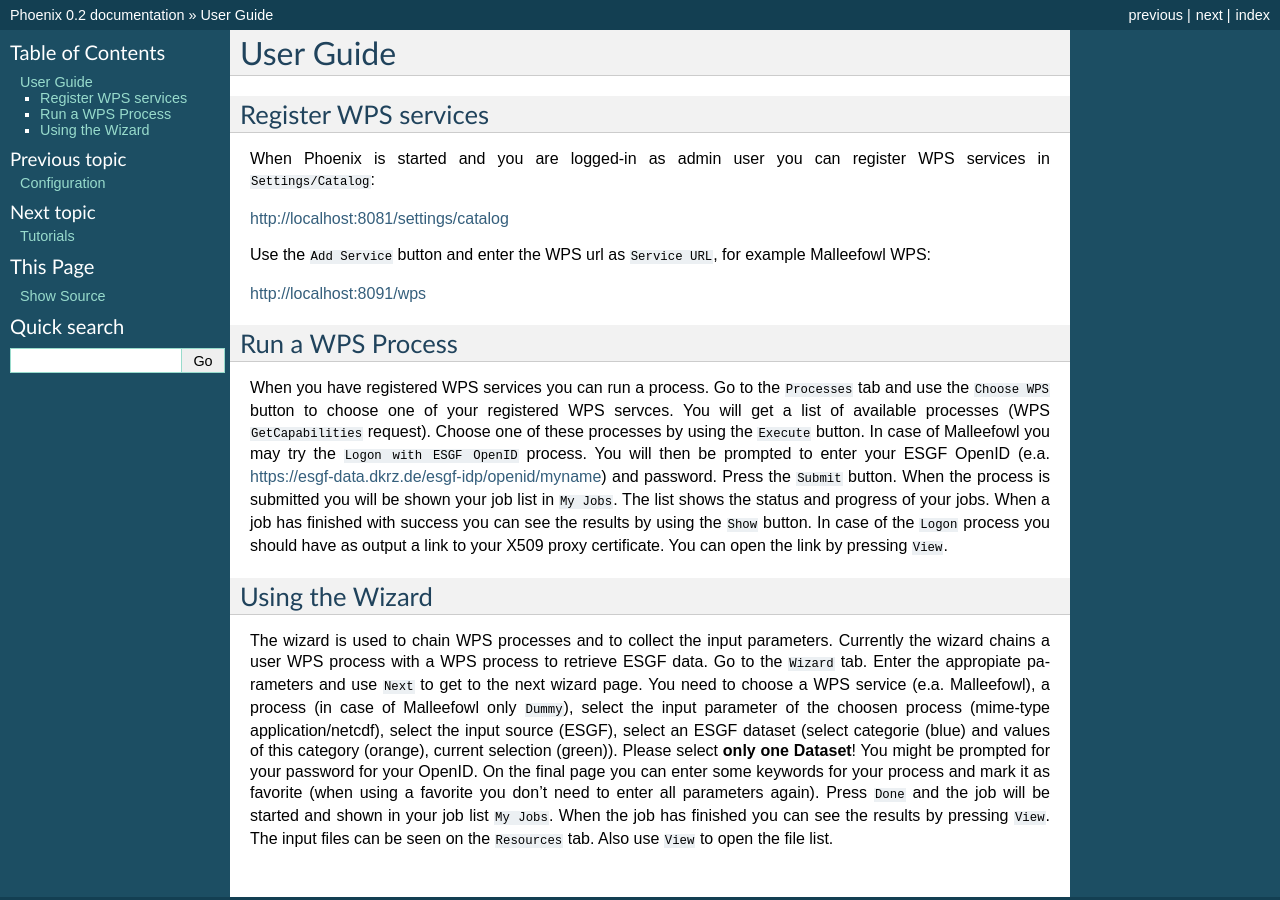
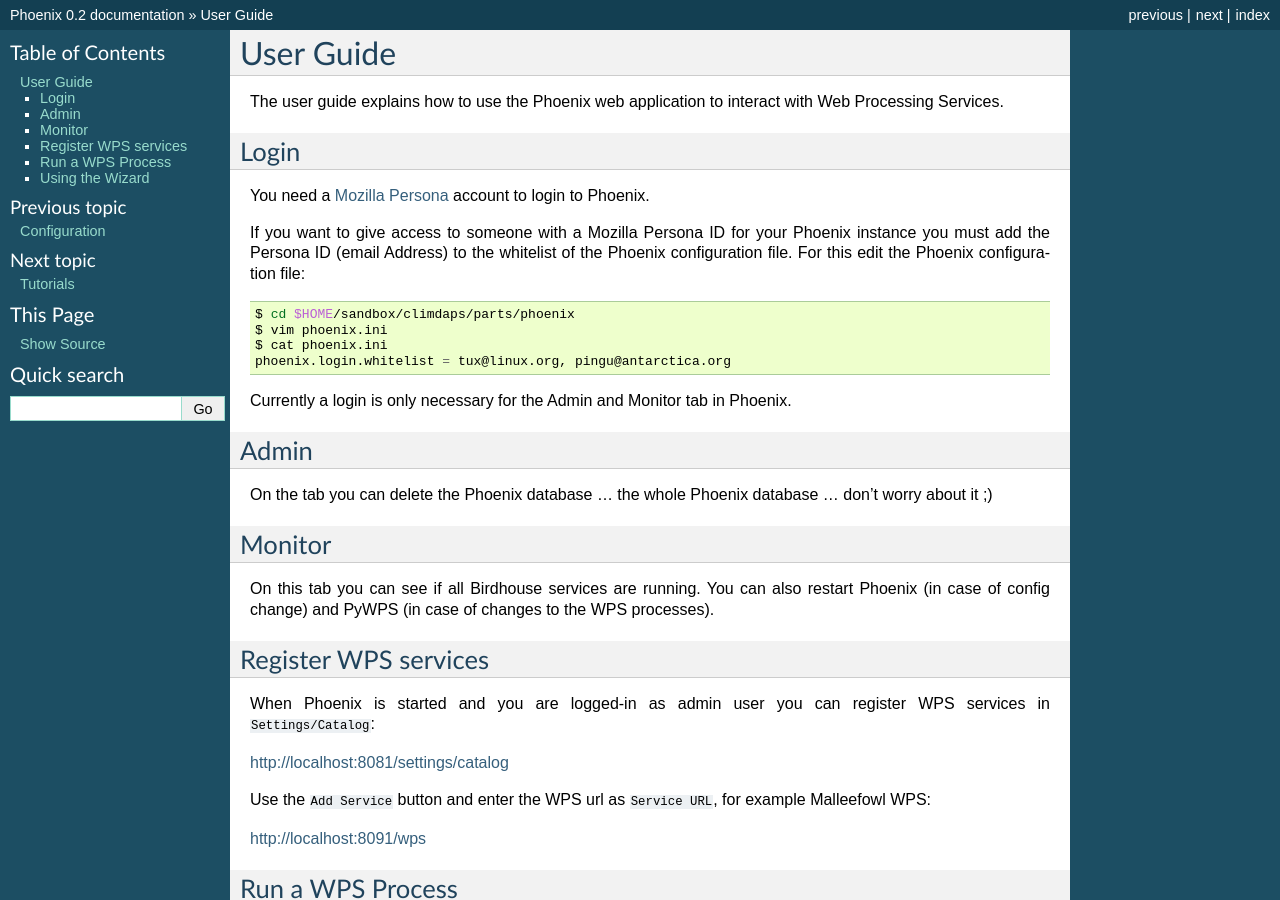
Before and after one commit to bird-house/pyramid-phoenix, a Sphinx documentation site: the page built from docs/source/userguide.rst, in a window 1280 px wide and 900 px high. Built offline with Sphinx 7.4.7, drawn with Linux system fonts in a browser that asks for light colours.

Commit message:
cleaned up userguide

```diff
--- a/docs/source/userguide.rst
+++ b/docs/source/userguide.rst
@@ -2,6 +2,42 @@
 
 User Guide
 ==========
+
+The user guide explains how to use the Phoenix web application to interact with Web Processing Services.
+
+.. _`Mozilla Persona`: https://login.persona.org/
+
+Login
+-----
+
+You need a `Mozilla Persona`_ account to login to Phoenix.
+
+If you want to give access to someone with a Mozilla Persona ID for your
+Phoenix instance you must add the Persona ID (email Address) to the
+whitelist of the Phoenix configuration file. For this edit the
+Phoenix configuration file:
+
+.. code-block:: bash
+
+        $ cd $HOME/sandbox/climdaps/parts/phoenix
+        $ vim phoenix.ini
+        $ cat phoenix.ini
+        phoenix.login.whitelist = tux@linux.org, pingu@antarctica.org
+
+Currently a login is only necessary for the Admin and Monitor tab in Phoenix.
+
+Admin
+-----
+
+On the tab you can delete the Phoenix database ... the whole Phoenix
+database ... don't worry about it ;)
+
+Monitor
+-------
+
+On this tab you can see if all Birdhouse services are running. You can
+also restart Phoenix (in case of config change) and PyWPS (in case of
+changes to the WPS processes).
 
 Register WPS services
 ---------------------
@@ -17,9 +53,38 @@
 Run a WPS Process
 -----------------
 
-When you have registered WPS services you can run a process. Go to the ``Processes`` tab and use the ``Choose WPS`` button to choose one of your registered WPS servces. You will get a list of available processes (WPS ``GetCapabilities`` request). Choose one of these processes by using the ``Execute`` button. In case of Malleefowl you may try the ``Logon with ESGF OpenID`` process. You will then be prompted to enter your ESGF OpenID (e.a. https://esgf-data.dkrz.de/esgf-idp/openid/myname) and password. Press the ``Submit`` button. When the process is submitted you will be shown your job list in ``My Jobs``. The list shows the status and progress of your jobs. When a job has finished with success you can see the results by using the ``Show`` button. In case of the ``Logon`` process you should have as output a link to your X509 proxy certificate. You can open the link by pressing ``View``.
+When you have registered WPS services you can run a process. Go to the
+``Processes`` tab and use the ``Choose WPS`` button to choose one of
+your registered WPS servces. You will get a list of available
+processes (WPS ``GetCapabilities`` request). Choose one of these
+processes by using the ``Execute`` button. In case of Malleefowl you
+may try the ``Logon with ESGF OpenID`` process. You will then be
+prompted to enter your ESGF OpenID
+(e.a. https://esgf-data.dkrz.de/esgf-idp/openid/myname) and
+password. Press the ``Submit`` button. When the process is submitted
+you will be shown your job list in ``My Jobs``. The list shows the
+status and progress of your jobs. When a job has finished with success
+you can see the results by using the ``Show`` button. In case of the
+``Logon`` process you should have as output a link to your X509 proxy
+certificate. You can open the link by pressing ``View``.
 
 Using the Wizard
 ----------------
 
-The wizard is used to chain WPS processes and to collect the input parameters. Currently the wizard chains a user WPS process with a WPS process to retrieve ESGF data. Go to the ``Wizard`` tab. Enter the appropiate parameters and use ``Next`` to get to the next wizard page. You need to choose a WPS service (e.a. Malleefowl), a process (in case of Malleefowl only ``Dummy``), select the input parameter of the choosen process (mime-type application/netcdf), select the input source (ESGF), select an ESGF dataset (select categorie (blue) and values of this category (orange), current selection (green)). Please select **only one Dataset**! You might be prompted for your password for your OpenID. On the final page you can enter some keywords for your process and mark it as favorite (when using a favorite you don't need to enter all parameters again). Press ``Done`` and the job will be started and shown in your job list ``My Jobs``. When the job has finished you can see the results by pressing ``View``. The input files can be seen on the ``Resources`` tab. Also use ``View`` to open the file list.
+The wizard is used to chain WPS processes and to collect the input
+parameters. Currently the wizard chains a user WPS process with a WPS
+process to retrieve ESGF data. Go to the ``Wizard`` tab. Enter the
+appropiate parameters and use ``Next`` to get to the next wizard
+page. You need to choose a WPS service (e.a. Malleefowl), a process
+(in case of Malleefowl only ``Dummy``), select the input parameter of
+the choosen process (mime-type application/netcdf), select the input
+source (ESGF), select an ESGF dataset (select categorie (blue) and
+values of this category (orange), current selection (green)). Please
+select **only one Dataset**! You might be prompted for your password
+for your OpenID. On the final page you can enter some keywords for
+your process and mark it as favorite (when using a favorite you don't
+need to enter all parameters again). Press ``Done`` and the job will
+be started and shown in your job list ``My Jobs``. When the job has
+finished you can see the results by pressing ``View``. The input files
+can be seen on the ``Resources`` tab. Also use ``View`` to open the
+file list.
```
Also changed, not shown: docs/source/userguide/index.rst (deleted, +0 -11 lines), docs/source/userguide/phoenix.rst (deleted, +0 -43 lines).
